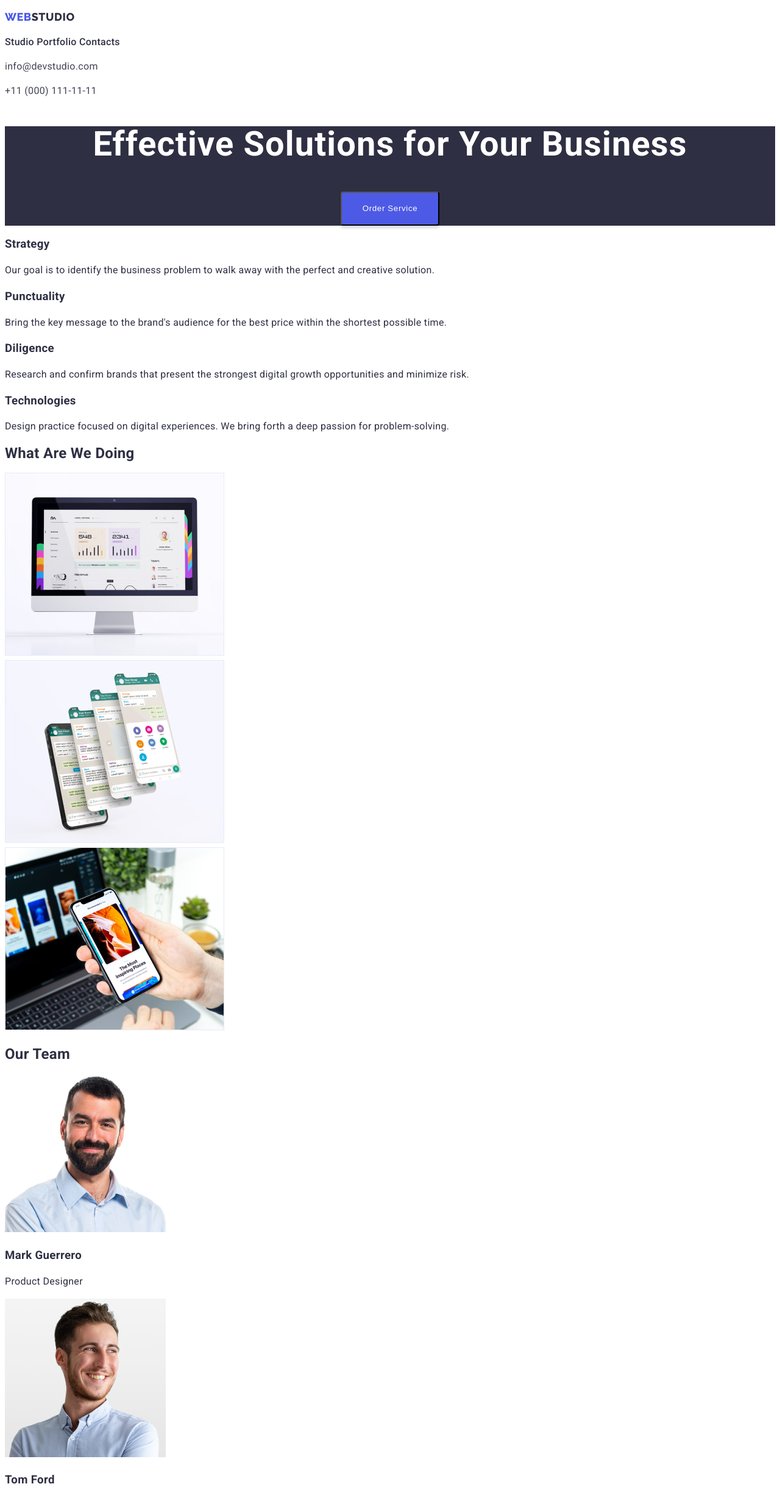
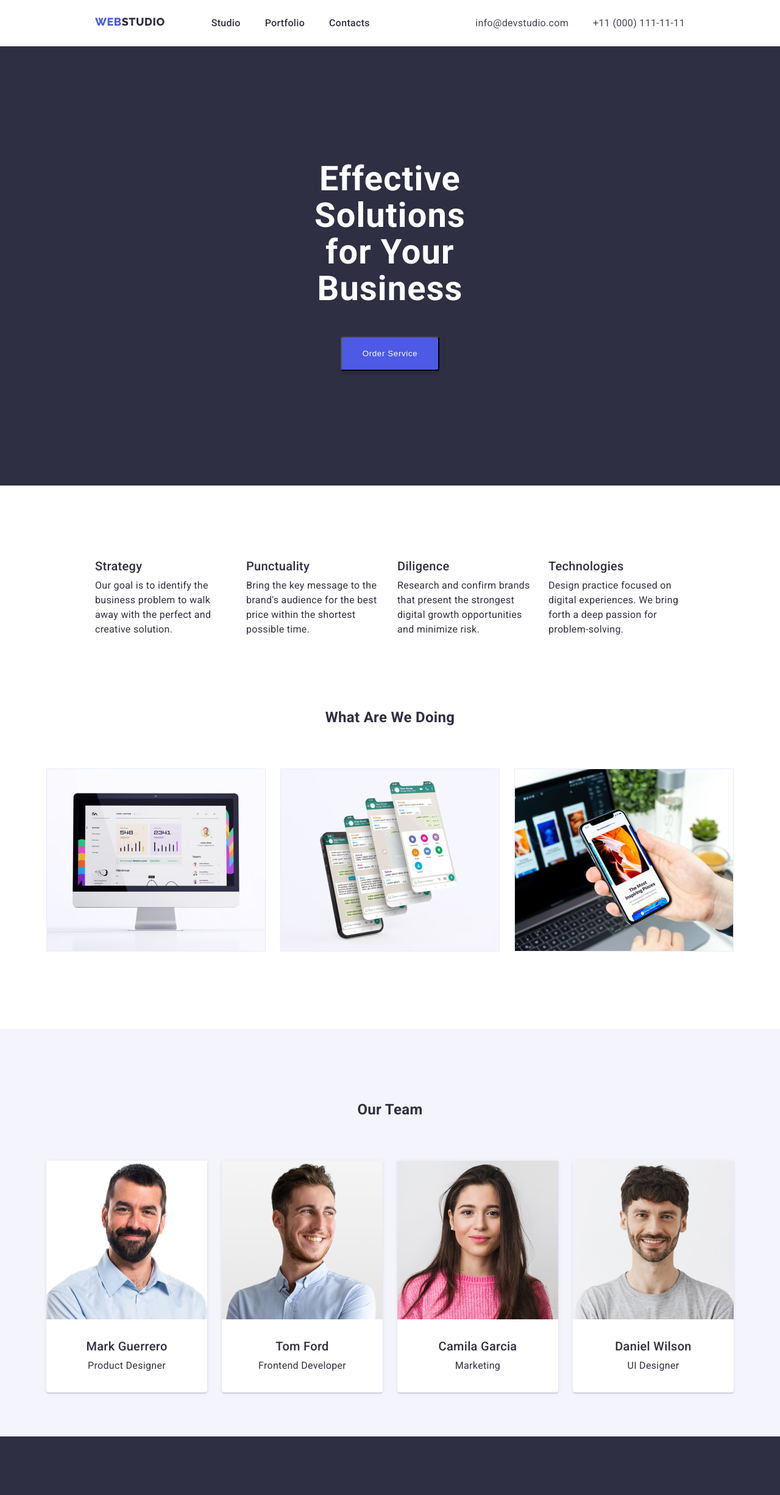
Before and after one commit to JohnVim/goit-markup-hw-03, a plain HTML site: page index.html in a window 1280 px wide. Shown: the top 2451 px of the page at 61% size. Drawn offline with Linux system fonts and the light colour scheme.

Commit message:
hw3 commit

```diff
--- a/css/styles.css
+++ b/css/styles.css
@@ -1,6 +1,8 @@
 @import url('https://fonts.googleapis.com/css2?family=Raleway:wght@800&family=Roboto:wght@400;500;700;900&display=swap');
 
-
+* {
+    margin: 0;
+}
 :root {
     --NAVY-BLUE: rgba(46, 47, 66, 1);
     --IRIS: rgba(77, 90, 229, 1);
@@ -11,8 +13,26 @@
     --CLOUD: #F4F4FD;
 }
 
+.container {
+    width: 1158px;
+}
+
 a {
     text-decoration: none;
+}
+
+header {
+    border-bottom: 1px solid var(--CORNFLOWER, #E7E9FC);
+    background: var(--WHITE, #FFF);
+    padding: 25.5px 156px;
+    display: flex;
+    justify-content: space-between;
+}
+
+.first-half {
+    gap: 76px;
+    display: flex;
+    justify-content: center;
 }
 
 body {
@@ -28,10 +48,19 @@ body {
 footer {
     background-color: var(--NAVY-BLUE);
     color: var(--CLOUD);
+    padding: 100px 156px;
 }
 
 footer .logo .logo-text{
     color: var(--CLOUD);
+}
+
+.footer-text {
+    width: 264px;
+}
+
+.footer-text .description {
+    padding-top: 17.5px;
 }
 
 h1 {
@@ -41,6 +70,18 @@ h1 {
     font-weight: 700;
     line-height: 107.143%;
     letter-spacing: 1.12px;
+}
+
+h2 {
+    display: flex;
+    justify-content: center;
+}
+
+h3 {
+    color: var(--NAVY-BLUE, #2E2F42);
+    font-size: 20px;
+    font-weight: 500;
+    line-height: 120%;
 }
 
 button {
@@ -74,6 +115,7 @@ button {
 }
 
 nav {
+    display: flex;
     gap: 40px;
 }
 
@@ -86,6 +128,11 @@ nav .navbar-text {
     color: var(--OCEAN);
 }
 
+.contacts {
+    gap: 40px;
+    display: flex;
+}
+
 .contacts .contacts-text{
     color: var(--SLATE);
 }
@@ -95,9 +142,13 @@ nav .navbar-text {
 }
 
 .hero {
-    margin: 0;
+    padding: 188px 472px;
     background: var(--NAVY-BLUE);
     text-align: center;
+}
+
+.hero button {
+    margin-top: 48px;
 }
 
 .hero button:hover {
@@ -105,7 +156,86 @@ nav .navbar-text {
     background-color: var(--CLOUD);
 }
 
+.about {
+    display: flex;
+    justify-content: center;
+    gap: 24px;
+    padding: 120px 156px;
+}
+
+.feature {
+    width: 264px;
+    display: flex;
+    flex-direction: column;
+    align-items: flex-start;
+    gap: 8px;
+}
+
+.services-img {
+    padding-top: 72px;
+    padding-bottom: 120px;
+    display: flex;
+    gap: 24px;
+    justify-content: center;
+}
+
+.team {
+    padding-top: 120px;
+    background-color: var(--CLOUD);
+}
+
+.team-img {
+    gap: 24px;
+    padding: 72px 156px;
+    display: flex;
+    justify-content: center;
+}
+
+.team-img-card {
+    border-radius: 0px 0px 4px 4px;
+    background: var(--WHITE, #FFF);
+    box-shadow: 0px 2px 1px 0px rgba(46, 47, 66, 0.08), 0px 1px 1px 0px rgba(46, 47, 66, 0.16), 0px 1px 6px 0px rgba(46, 47, 66, 0.08);
+    display: inline-flex;
+    padding-bottom: 32px;
+    flex-direction: column;
+    justify-content: center;
+    align-items: center;
+    gap: 32px;
+}
+
+.card-content {
+    display: flex;
+    flex-direction: column;
+    justify-content: center;
+    align-items: center;
+    gap: 8px;
+}
+
+.card-content h3 {
+    text-align: center;
+}
+
+.filters {
+    padding-top: 96px;
+    display: flex;
+    justify-content: center;
+}
+
+.filters div {
+    display: flex;
+    gap: 24px;
+}
+
 .filters button{
+    font-family: Roboto;
+    font-size: 16px;
+    font-style: normal;
+    font-weight: 500;
+    line-height: 150%;
+
+    border-radius: 4px;
+    border: 1px solid var(--CORNFLOWER);
+    background: var(--CLOUD);
     background-color: var(--CLOUD);
     color: var(--IRIS);
     cursor: pointer;
@@ -115,3 +245,35 @@ nav .navbar-text {
     background-color: var(--OCEAN);
     color: white;
 }
+
+.project-items {
+    padding: 72px 156px;
+}
+
+.project-row {
+    display: flex;
+    justify-content: center;
+    gap: 24px;
+    padding-bottom: 48px;
+}
+
+.project-card {
+    display: flex;
+    width: 360px;
+    padding-bottom: 0px;
+    flex-direction: column;
+    align-items: flex-start;
+    flex-shrink: 0;
+    border: 1px solid var(--CORNFLOWER, #E7E9FC);
+    background: var(--WHITE, #FFF);
+}
+
+.project-card-content {
+    display: flex;
+    padding: 32px 16px;
+    flex-direction: column;
+    justify-content: center;
+    align-items: flex-start;
+    gap: 8px;
+    align-self: stretch;
+}
--- a/index.html
+++ b/index.html
@@ -8,6 +8,8 @@
 </head>
 <body>
     <header>
+        <div class="first-half">
+
             <!-- LOGO -->
             <div class="logo">
                 <a href="index.html">
@@ -28,6 +30,9 @@
                 </a>
             </nav>
 
+        </div>
+
+
         <!-- Mail & Telephone -->
         <div class="contacts">
             <a href="mailto:info@devstudio.com">
@@ -44,7 +49,7 @@
         <!-- Front Page -->
         <section class="hero">
             <div>
-                <h1>Effective Solutions for Your Business</h1>
+                <h1>Effective Solutions <br>for Your Business</h1>
             </div>
             <div>
                 <button>Order Service</button>
@@ -85,10 +90,12 @@
         </section>
 
         <!-- Services -->
-        <section>
+        <section class="services">
             <div>
                 <h2>What Are We Doing</h2>
             </div>
+
+            <div class="services-img">
                 <div>
                     <img src="./images/service1.jpg" alt="Photo of Monitor" width="360" height="300">
                 </div>
@@ -98,50 +105,58 @@
                 <div>
                     <img src="./images/service3.jpg" alt="Photo of Phone & Laptop" width="360" height="300">
                 </div>
+            </div>
         </section>
 
+
         <!-- Team -->
-        <section>
-            <div><h2>Our Team</h2></div>
+        <section class="team">
+            <div>
+                <h2>Our Team</h2>
+            </div>
+
+            <div class="team-img">
                 <!-- Mark Guerrero -->
-            <div>
+                <div class="team-img-card">
                     <img src="./images/markg.jpg" alt="Photo of Mark Guerrero" width="264" height="260">
-                <div>
+                    <div class="card-content">
                         <h3>Mark Guerrero</h3>
                         <p>Product Designer</p>
                     </div>
                 </div>
                 <!-- Tom Ford -->
-            <div>
+                <div class="team-img-card">
                     <img src="./images/tomf.jpg" alt="Photo of Tom Ford" width="264" height="260">
-                <div>
+                    <div class="card-content">
                         <h3>Tom Ford</h3>
                         <p>Frontend Developer</p>
                     </div>
                 </div>
                 <!-- Camila Garcia -->
-            <div>
+                <div class="team-img-card">
                     <img src="./images/camilag.jpg" alt="Photo of Camila Garcia" width="264" height="260">
-                <div>
+                    <div class="card-content">
                         <h3>Camila Garcia</h3>
                         <p>Marketing</p>
                     </div>
                 </div>
                 <!-- Daniel Wilson -->
-            <div>
+                <div class="team-img-card">
                     <img src="./images/danielw.jpg" alt="Photo of Daniel Wilson" width="264" height="260">
-                <div>
+                    <div class="card-content">
                         <h3>Daniel Wilson</h3>
                         <p>UI Designer</p>
                     </div>
                 </div>
+            </div>
+
         </section>
 
     </main>
 
     <footer>
         <!-- Logo Section -->
-        <section>
+        <section class="footer-text">
             <!-- LOGO -->
             <div>
                 <div class="logo">
@@ -151,21 +166,11 @@
                 </div>
             </div>
             <!-- Description -->
-            <div>
+            <div class="description">
                 <p>Increase the flow of customers and sales for your business with digital marketing & growth solutions.</p>
             </div>
         </section>
         <!-- End of Logo Section -->
-
-        <!-- Social Media Section -->
-        <section>
-            <p>Social Media</p>
-            <img src="images/iglogo.png" alt="Logo of Instagram">
-            <img src="images/twitterlogo.png" alt="Logo of Twitter">
-            <img src="images/fblogo.png" alt="Logo of Facebook">
-            <img src="images/linkedinlogo.png" alt="Logo of LinkedIn">
-        </section>
-        <!-- End of  -->
     </footer>
 
 </body>
```
Also changed, not shown: portfolio.html (+43 -15 lines). Lines whose indentation alone changed are shown as unchanged.
